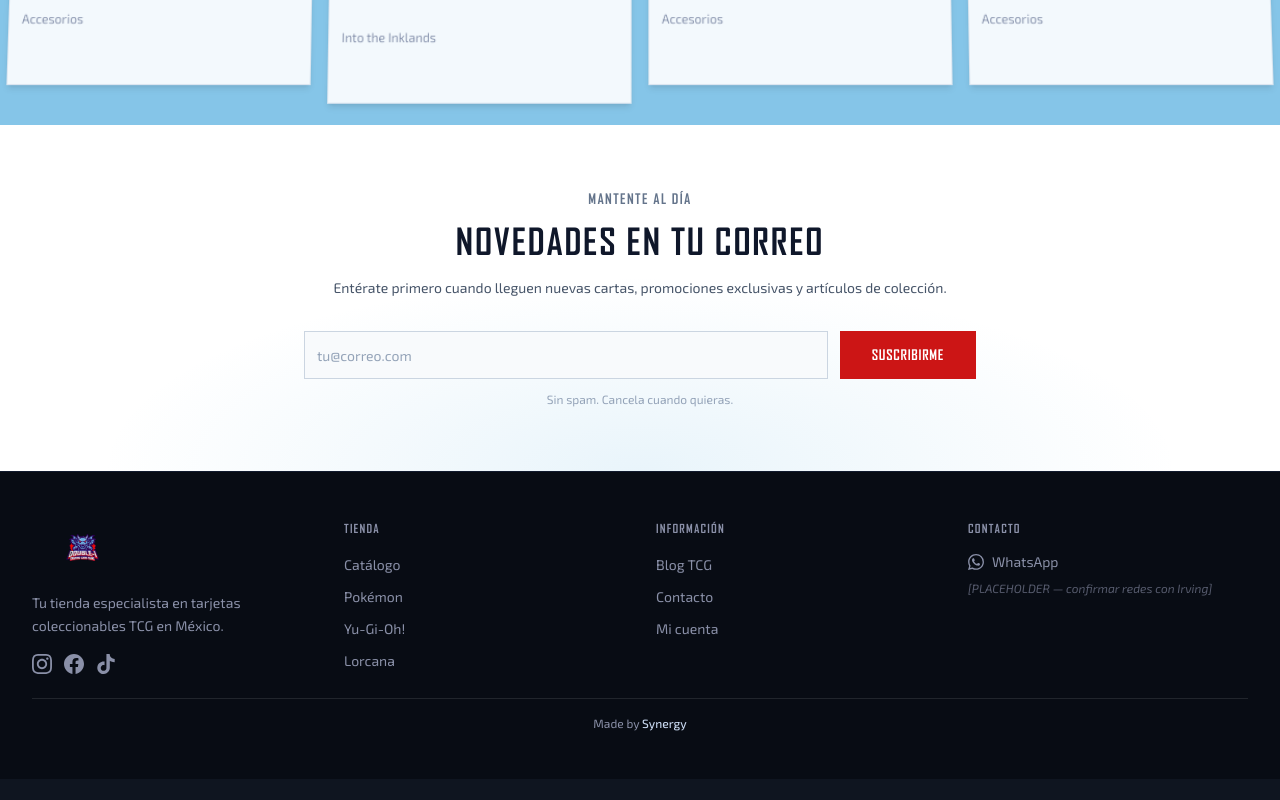
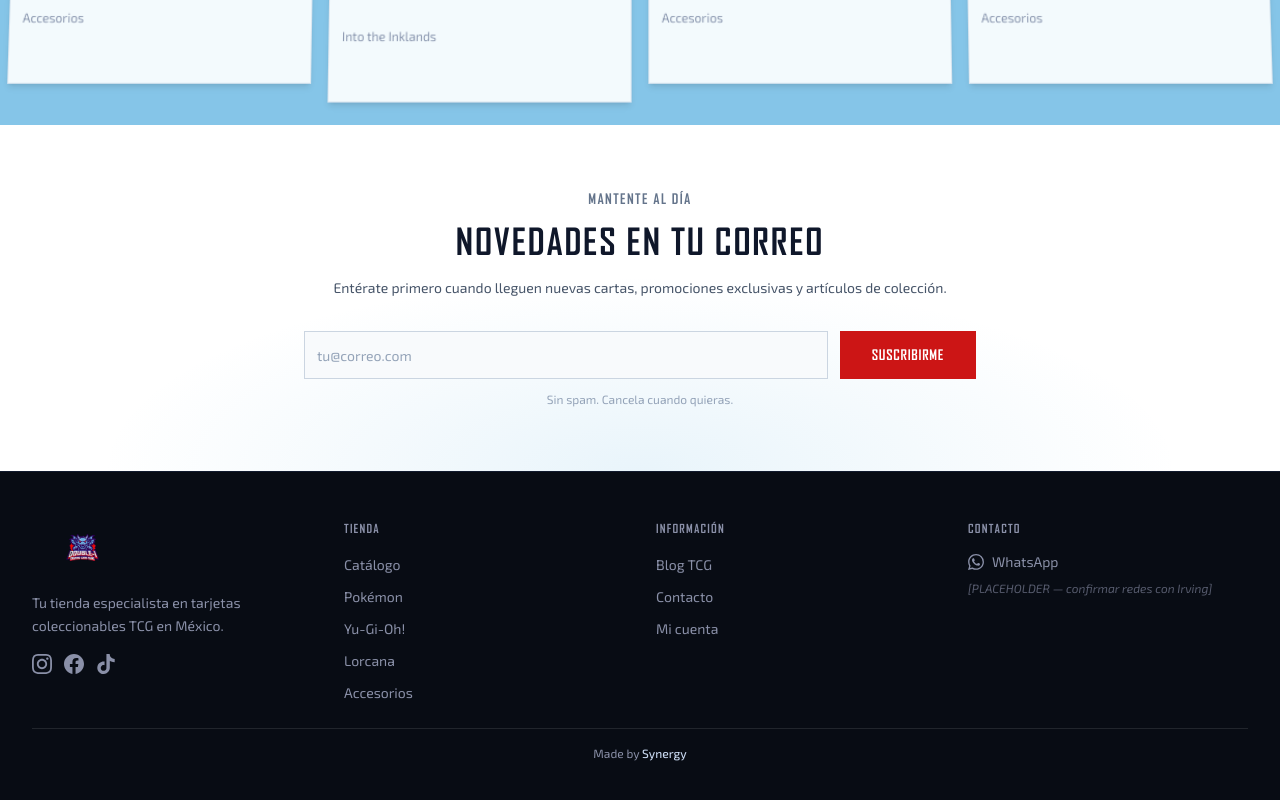
Before and after one commit to emiroldanp/synergy-Double_I, a React (Vite) app: page / in a window 1280 px wide. Shown: the part 3108-3908 px from the top of the page. Before the commit the page ends 3887 px from the top, so only its background shows below. Built offline with nearby package versions, Linux system fonts and the light colour scheme; no server answers.

Commit message:
feat: agregar Accesorios al footer columna Tienda

```diff
--- a/src/components/layout/Footer.tsx
+++ b/src/components/layout/Footer.tsx
@@ -55,6 +55,7 @@ export function Footer() {
                 { to: '/catalogo?franchise=pokemon', label: 'Pokémon' },
                 { to: '/catalogo?franchise=yugioh', label: 'Yu-Gi-Oh!' },
                 { to: '/catalogo?franchise=lorcana', label: 'Lorcana' },
+                { to: '/catalogo?franchise=accessories', label: 'Accesorios' },
               ].map((link) => (
                 <li key={link.to}>
                   <Link
```
